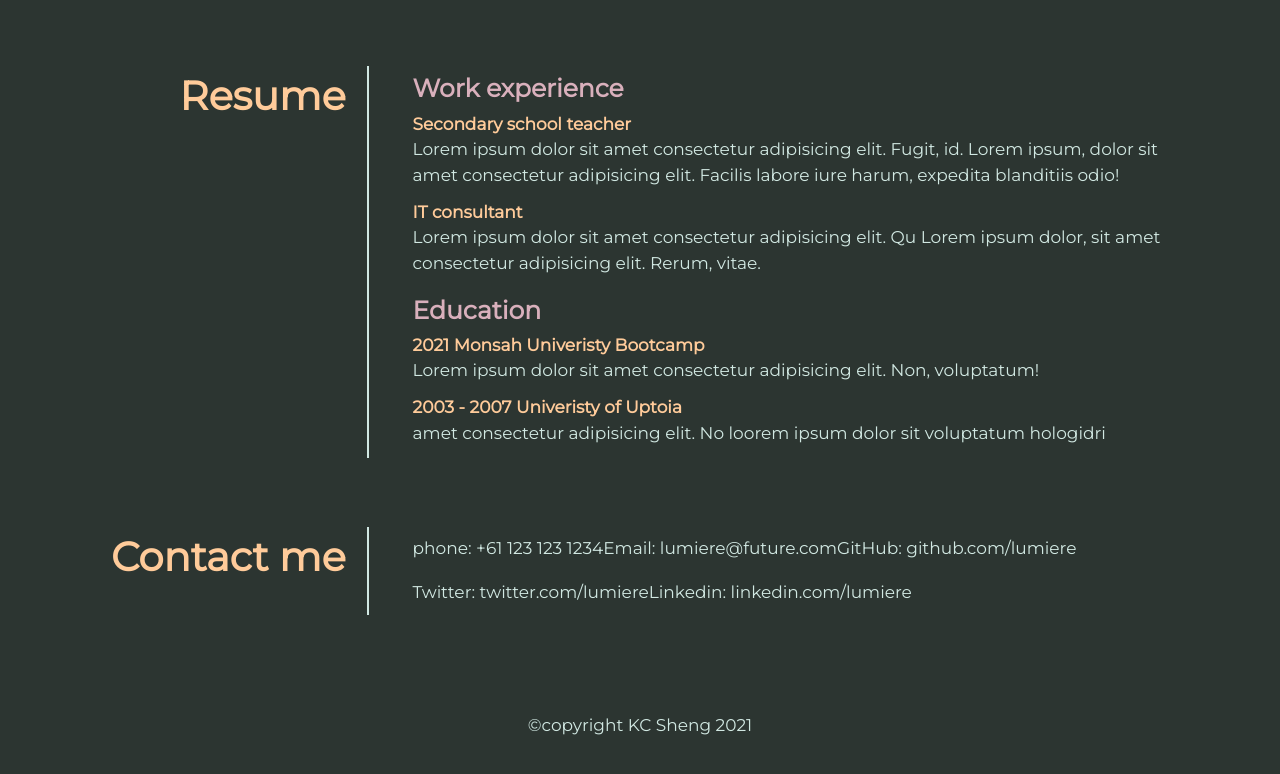
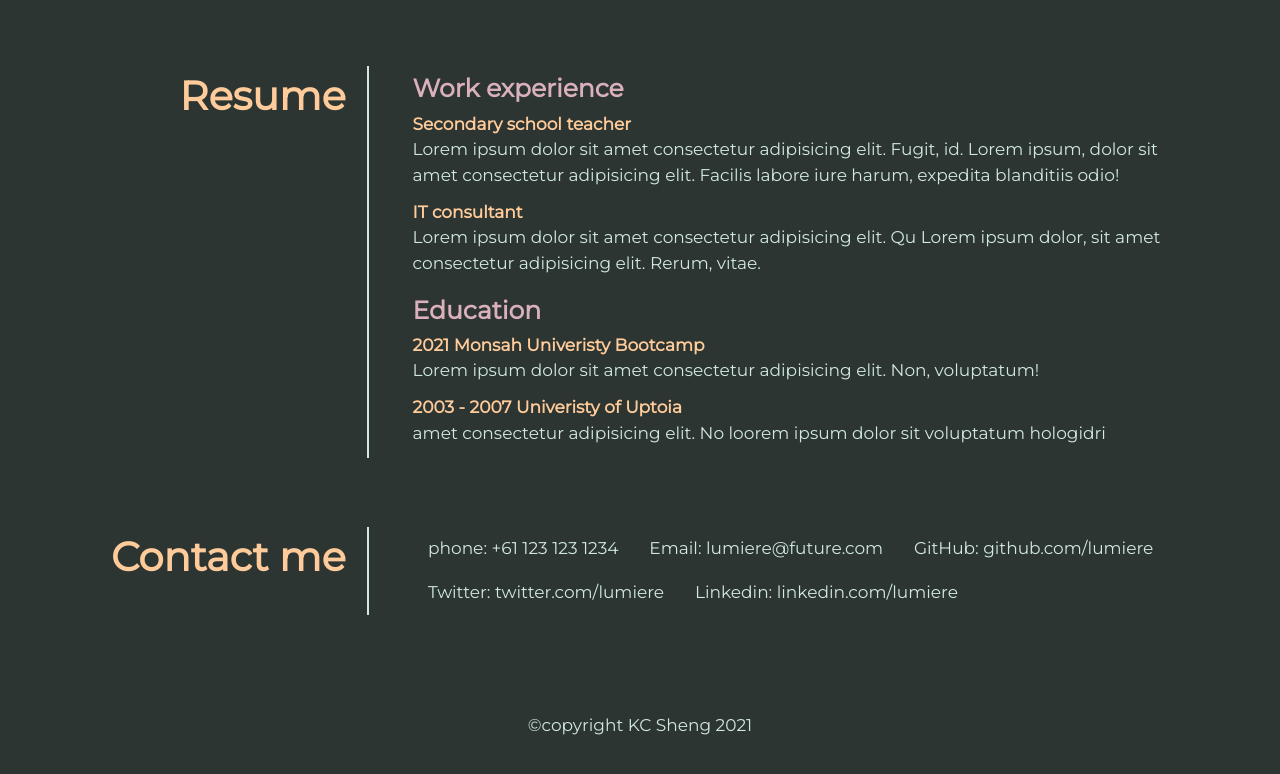
Before and after one commit to kcsheng/lumiere, a plain HTML site: page index.html in a window 1280 px wide. Shown: the part 1516-2290 px from the top of the page. Drawn offline with nearby package versions, Linux system fonts and the light colour scheme.

Commit message:
Update contact li padding

```diff
--- a/assets/style.css
+++ b/assets/style.css
@@ -190,7 +190,7 @@ main {
 }
 
 .contact-methods li {
-  padding: 1.2% 0;
+  padding: 1.2% 2%;
 }
 
 footer {
```
